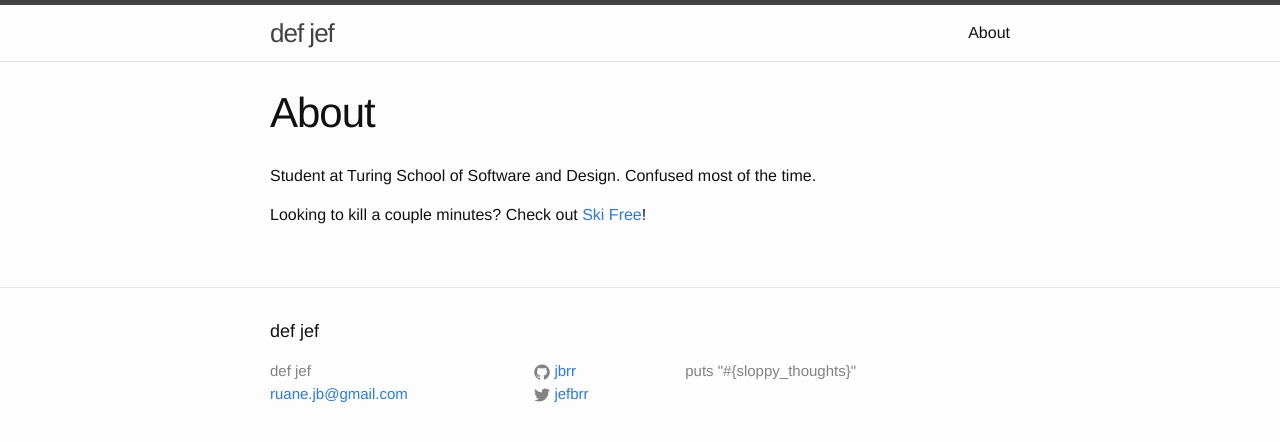
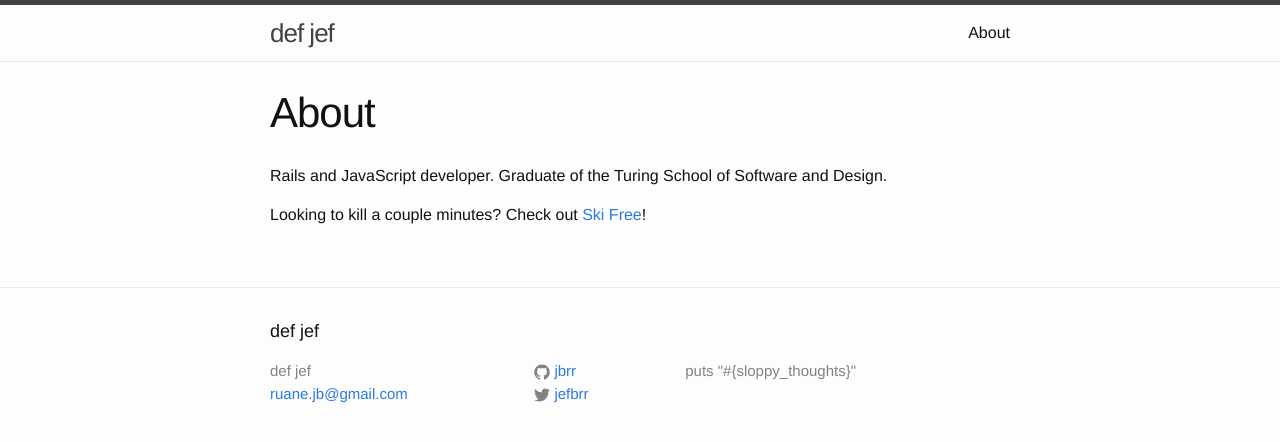
Before and after one commit to jbrr/jbrr.github.io, a Jekyll site: the page built from about.md, in a window 1280 px wide. Shown: the top 442 px of the page. Built offline with Jekyll 4.4.1, drawn with Linux system fonts in a browser that asks for light colours.

Commit message:
Some changes to about, I should probably spend some time working on this at some point.

```diff
--- a/about.md
+++ b/about.md
@@ -4,6 +4,6 @@ title: About
 permalink: /about/
 ---
 
-Student at Turing School of Software and Design. Confused most of the time.
+Rails and JavaScript developer. Graduate of the Turing School of Software and Design.
 
 Looking to kill a couple minutes? Check out [Ski Free]({{site.url}}/ski-free)!
```
